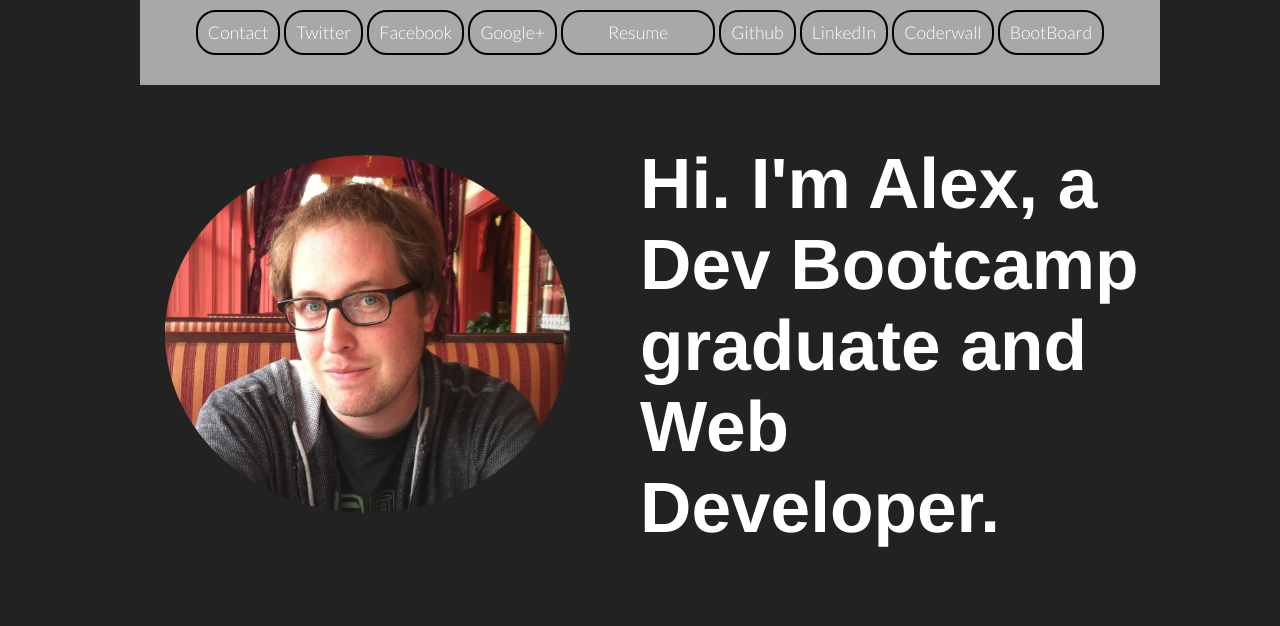
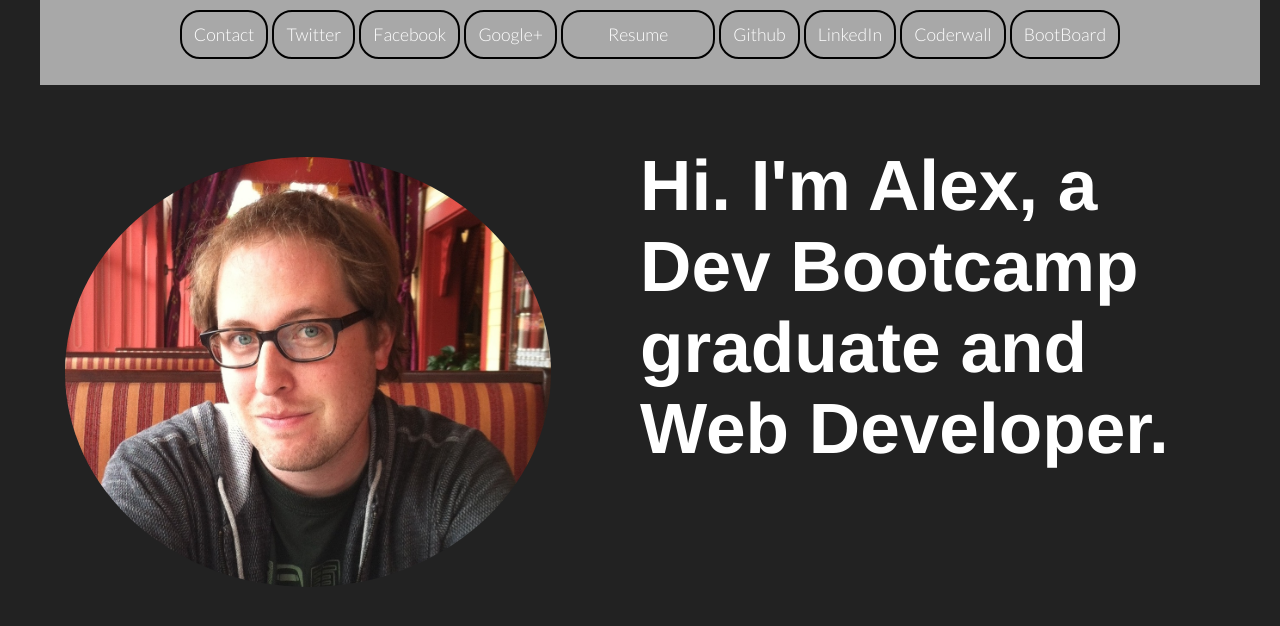
Before and after one commit to alexanderlarson/static_page, a PHP site: page / in a window 1280 px wide. Shown: the top 626 px of the page. Run offline with PHP 8.4, Linux system fonts and the light colour scheme; some libraries are stand-ins or nearby versions.

Commit message:
missing viewport

```diff
--- a/grid.css
+++ b/grid.css
@@ -1,10 +1,3 @@
-/*
- Width: 1000px
- # Columns : 12
- Column width: 65px
- Gutter : 20px
- */
-
 .grid_1 { width: 6.5%; }
 .grid_2 { width: 15.0%; }
 .grid_3 { width: 23.5%; }
@@ -39,7 +32,7 @@
 .omega{margin-right:0px;}
 
 .container {
-	max-width: 1000px;
+	max-width: 1200px;
 	margin: auto;
 }
 
--- a/main.html
+++ b/main.html
@@ -8,6 +8,7 @@
     <link rel="stylesheet" media="screen, projection" href="style.css" />
     <link rel="stylesheet" href="grid.css">
     <link rel="stylesheet" href="http://fonts.googleapis.com/css?family=Lato:300,900">
+    <meta name="viewport" content="width=device-width, initial-scale = 1.0, user-scalable = no">
     <!-- JS jQuery -->
     <script src="http://ajax.googleapis.com/ajax/libs/jquery/1.10.2/jquery.min.js"></script>
     <script src="navbar.js"></script>
--- a/style.css
+++ b/style.css
@@ -2,7 +2,6 @@ html {
   font-family: "Open Sans", "Helvetica Neue", Helvetica, Arial, sans-serif;
   background-color: #222;
 }
-
 
 #contact {
 	font-family: "Lato", Verdana, sans-serif;
@@ -71,7 +70,7 @@ a {
 }
 
 /* mobile */
-@media screen and (max-width: 640px) {
+@media screen and (max-width: 658px) {
 
 .grid_1,
 .grid_2,
```
